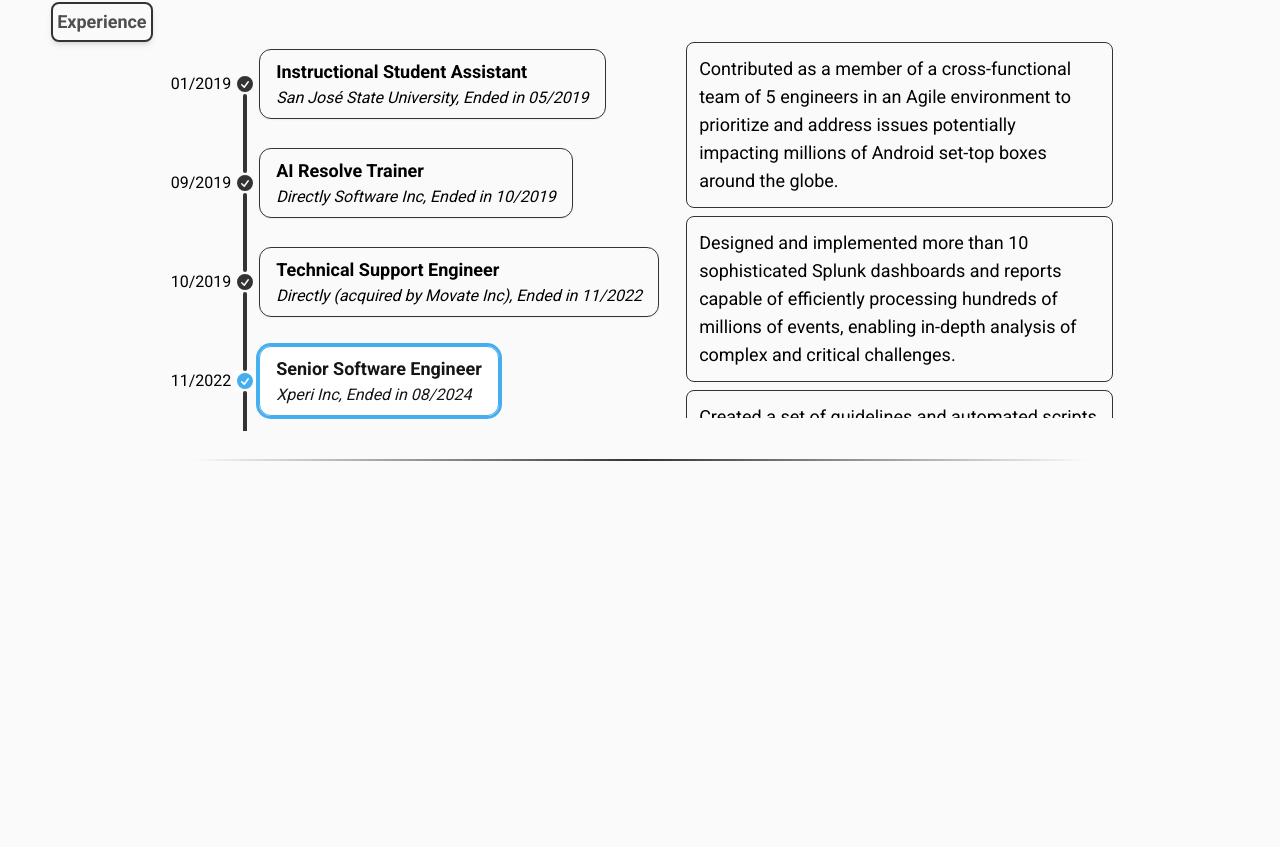
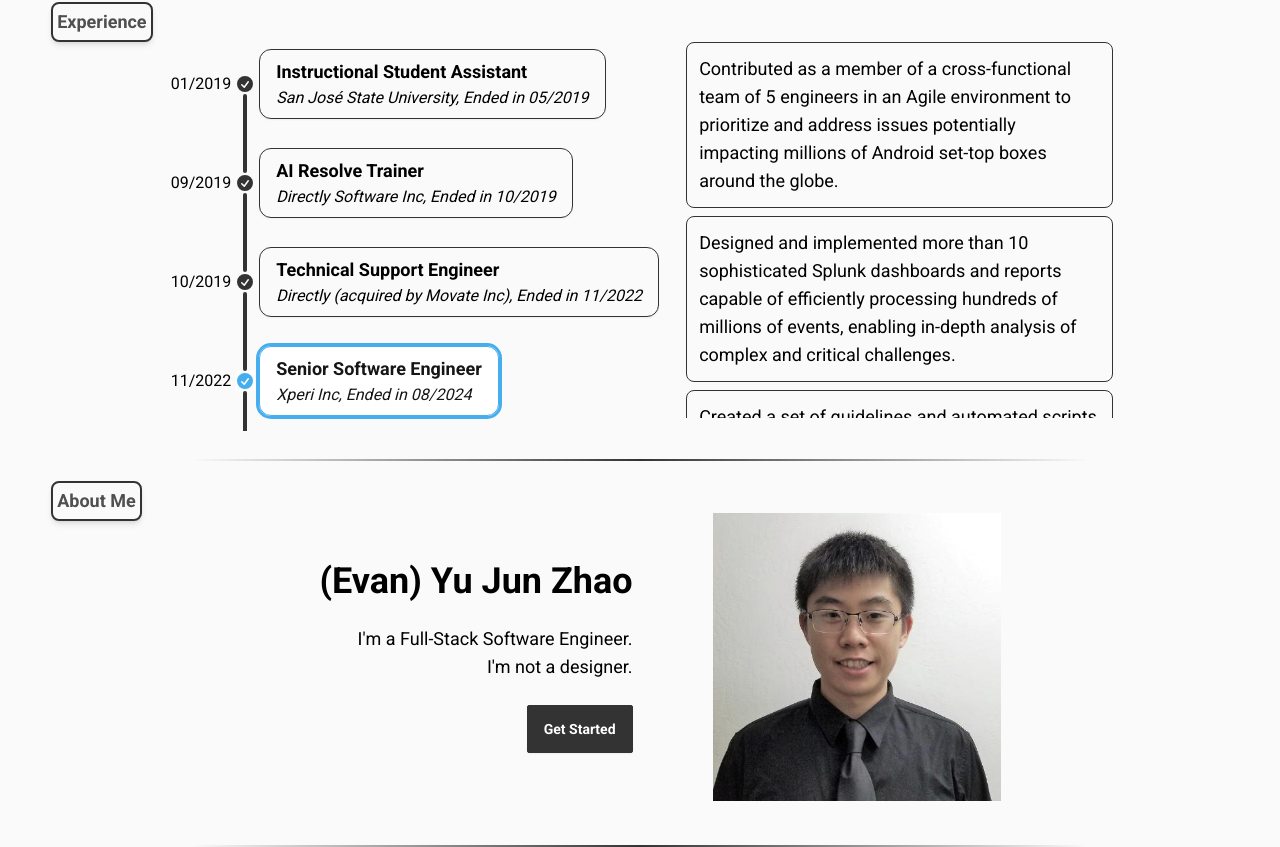
Before and after one commit to Evan-YJ-Zhao/web-portfolio, a Next.js app: page /about-me in a window 1280 px wide. Shown: the part 663-1510 px from the top of the page. Before the commit the page ends 1128 px from the top, so only its background shows below. Built offline with nearby package versions, Linux system fonts and the light colour scheme.

Commit message:
Added a About Me Section

```diff
--- a/app/(portfolio)/about-me/page.tsx
+++ b/app/(portfolio)/about-me/page.tsx
@@ -10,6 +10,7 @@
 import Timeline from "@/components/Timeline/Timeline";
 import useWindowAttr from "@/hooks/useWindowAttr";
 import TimelineMobile from "@/components/Timeline/TimelineMobile";
+import AboutPanel from "@/components/About/AboutPanel";
 
 const laptopViewWidth = 1024;
 const tabletViewWidth = 768;
@@ -61,8 +62,11 @@
       )}
       <SectionWrapper className="w-full" title="Experience" titlePosition={width < laptopViewWidth ? "center" : "left"}>
         {width < tabletViewWidth ? <TimelineMobile /> : <Timeline />}
+      </SectionWrapper>
+      <SectionWrapper className="w-full h-72" title="About Me" titlePosition={width < laptopViewWidth ? "center" : "left"}>
+        <AboutPanel />
+      </SectionWrapper>
 
-      </SectionWrapper>
     </>
   );
 };
--- /dev/null
+++ b/components/About/AboutPanel.tsx
@@ -0,0 +1,25 @@
+import { aboutMeImg } from "@/utils/images";
+import Image from "next/image";
+
+const AboutPanel = () => {
+  return (
+    <div className="relative w-full h-full flex justify-center flex-row-reverse my-12 gap-10">
+      <div className="relative aspect-square">
+        <Image src={aboutMeImg} alt="Profile Image" fill />
+      </div>
+      <div className="px-10 flex flex-col justify-center">
+        <h1 className="text-4xl font-bold text-right">(Evan) Yu Jun Zhao</h1>
+        <p className="py-6 text-right text-lg">
+          I'm a Full-Stack Software Engineer. <br/>
+          I'm not a designer.
+        </p>
+        <div className="flex justify-end">
+        <button className="btn btn-primary">Get Started</button>
+        </div>
+
+      </div>
+    </div>
+  );
+};
+
+export default AboutPanel;
--- a/utils/images.ts
+++ b/utils/images.ts
@@ -1,3 +1,6 @@
+// about
+import aboutMeImg from "@/public/images/about/about_me_img.jpeg";
+
 // common
 import buildImg from "@/public/images/common/build.svg";
 import cloudImg from "@/public/images/common/cloud.svg";
@@ -32,6 +35,8 @@
 import typeScriptImg from "@/public/images/techstack/typescript_colored.svg";
 
 export {
+  aboutMeImg,
+
   buildImg,
   cloudImg,
   codeBlockImg,
```
Also changed, not shown: public/images/about/about_me_img.jpeg (added).
